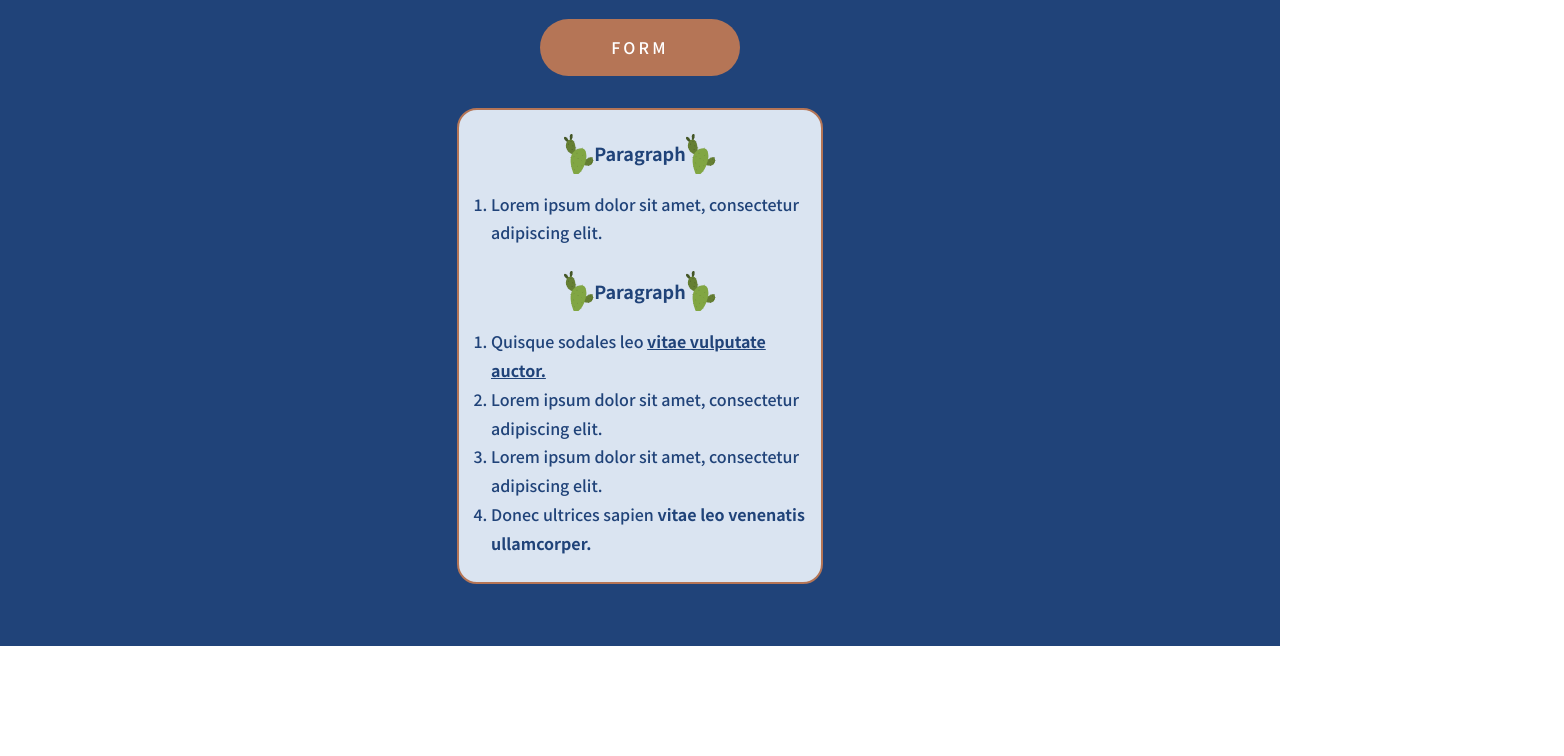
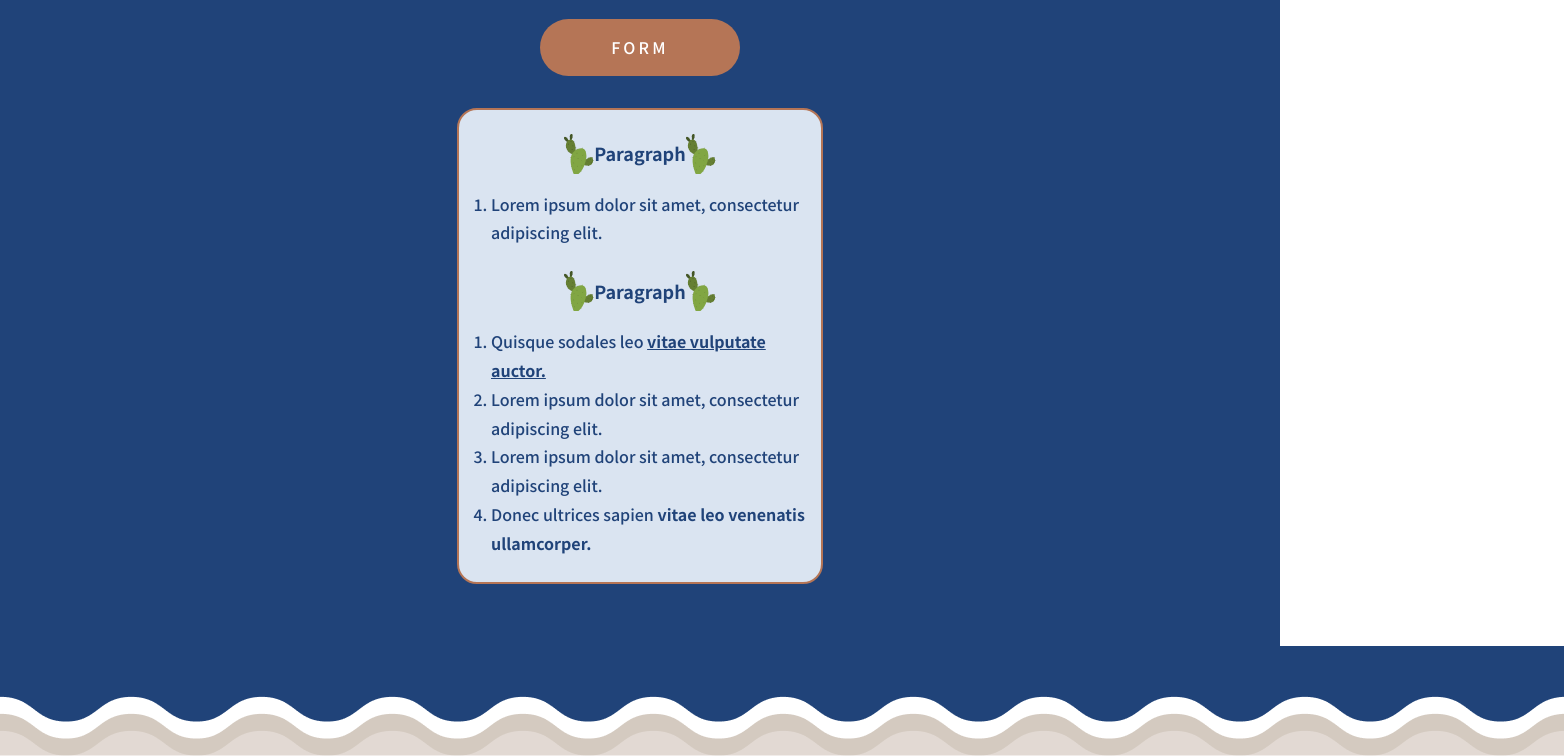
Before and after one commit to wert723jim/ewill_practice, a Vue app: page / in a window 1280 px wide. Shown: the part 147-903 px from the top of the page, 1564 px wide, since content can reach past the window. Before the commit the page ends 800 px from the top, so only its background shows below. Built offline with nearby package versions, Linux system fonts and the light colour scheme.

Commit message:
feat: separateWave

```diff
--- a/src/App.vue
+++ b/src/App.vue
@@ -2,6 +2,9 @@
   <div id="app">
     <Announcement />
     <div class="separateWave">
+      <div class="separateWave__img">
+        <img src="./assets/img/separateWave.png" alt="">
+      </div>
     </div>
     <section class="form">
       <div class="form__container">
@@ -47,7 +50,6 @@
 </template>
 
 <script>
-// import HelloWorld from './components/HelloWorld.vue'
 import Announcement from './components/Announcement.vue'
 
 export default {
@@ -57,3 +59,10 @@ export default {
   }
 }
 </script>
+
+<style scoped>
+  .separateWave__img {
+    display: flex;
+    width: 100%;
+  }
+</style>
--- a/src/styles/colors.scss
+++ b/src/styles/colors.scss
@@ -1,3 +1,7 @@
 $primaryColor1: #204379;
 $primaryColor2: #B57556;
 $primaryColor3: #DAE4F1;
+$primaryColor4: #E2D9D3;
+$primaryColor5: #D3C3B8;
+$primaryColor6: #B3B960;
+$primaryColor7: #A0BCC8;
```
